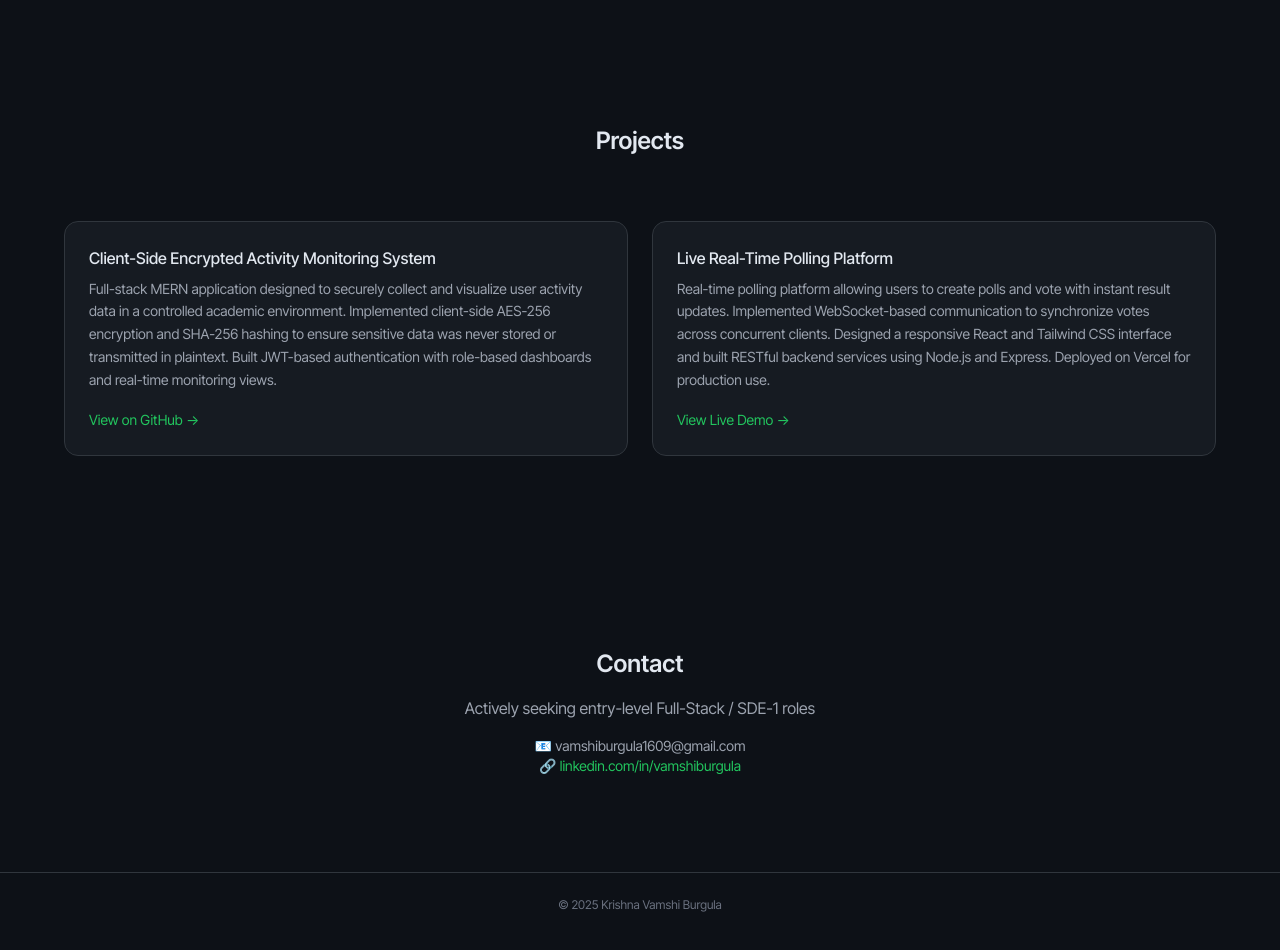
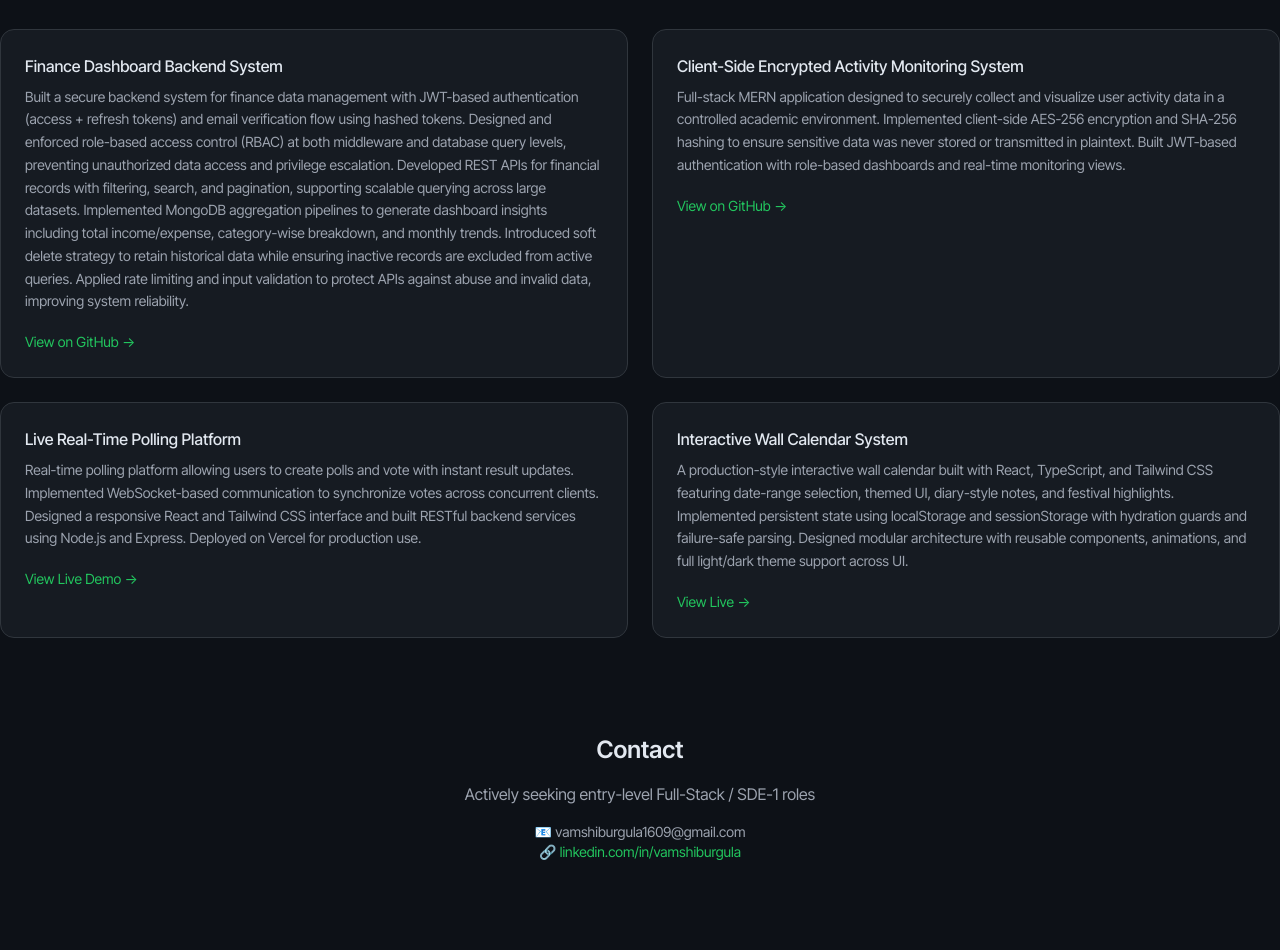
Before and after one commit to vamshiburgula/Portfolio, a plain HTML site: page index.html in a window 1280 px wide. Shown: the part 1900-2850 px from the top of the page. Drawn offline with nearby package versions, Linux system fonts and the light colour scheme.

Commit message:
Updated Projects secton

```diff
--- a/index.html
+++ b/index.html
@@ -183,25 +183,37 @@
 </section>
 
 <!-- PROJECTS -->
-<section id="projects" class="py-24 px-6">
-  <div class="max-w-6xl mx-auto">
-    <h2 class="text-2xl font-semibold mb-16 text-center" data-aos="fade-up">
-      Projects
-    </h2>
-
 <div class="grid md:grid-cols-2 gap-6">
 
-      <div class="card p-6" data-aos="fade-up">
+  <!-- FINANCE DASHBOARD (MAIN PROJECT) -->
+  <div class="card p-6">
+    <h3 class="font-medium mb-2">
+      Finance Dashboard Backend System
+    </h3>
+    <p class="text-sm text-gray-400 mb-4 leading-relaxed">
+      Built a secure backend system for finance data management with JWT-based authentication (access + refresh tokens) and email verification flow using hashed tokens.
+      Designed and enforced role-based access control (RBAC) at both middleware and database query levels, preventing unauthorized data access and privilege escalation.
+      Developed REST APIs for financial records with filtering, search, and pagination, supporting scalable querying across large datasets.
+      Implemented MongoDB aggregation pipelines to generate dashboard insights including total income/expense, category-wise breakdown, and monthly trends.
+      Introduced soft delete strategy to retain historical data while ensuring inactive records are excluded from active queries.
+      Applied rate limiting and input validation to protect APIs against abuse and invalid data, improving system reliability.
+    </p>
+    <a href="https://github.com/vamshiburgula/finance-dashboard/"
+       target="_blank"
+       class="text-node text-sm">
+      View on GitHub →
+    </a>
+  </div>
+
+  <!-- KEYLOGGER SYSTEM -->
+  <div class="card p-6">
     <h3 class="font-medium mb-2">
       Client-Side Encrypted Activity Monitoring System
     </h3>
     <p class="text-sm text-gray-400 mb-4 leading-relaxed">
-          Full-stack MERN application designed to securely collect and
-          visualize user activity data in a controlled academic
-          environment. Implemented client-side AES-256 encryption and
-          SHA-256 hashing to ensure sensitive data was never stored or
-          transmitted in plaintext. Built JWT-based authentication with
-          role-based dashboards and real-time monitoring views.
+      Full-stack MERN application designed to securely collect and visualize user activity data in a controlled academic environment.
+      Implemented client-side AES-256 encryption and SHA-256 hashing to ensure sensitive data was never stored or transmitted in plaintext.
+      Built JWT-based authentication with role-based dashboards and real-time monitoring views.
     </p>
     <a href="https://github.com/vamshiburgula/mern_login-app-for_keylogger"
        target="_blank"
@@ -210,16 +222,15 @@
     </a>
   </div>
 
-      <div class="card p-6" data-aos="fade-up" data-aos-delay="100">
+  <!-- REAL-TIME POLLING -->
+  <div class="card p-6">
     <h3 class="font-medium mb-2">
       Live Real-Time Polling Platform
     </h3>
     <p class="text-sm text-gray-400 mb-4 leading-relaxed">
-          Real-time polling platform allowing users to create polls and
-          vote with instant result updates. Implemented WebSocket-based
-          communication to synchronize votes across concurrent clients.
-          Designed a responsive React and Tailwind CSS interface and
-          built RESTful backend services using Node.js and Express.
+      Real-time polling platform allowing users to create polls and vote with instant result updates.
+      Implemented WebSocket-based communication to synchronize votes across concurrent clients.
+      Designed a responsive React and Tailwind CSS interface and built RESTful backend services using Node.js and Express.
       Deployed on Vercel for production use.
     </p>
     <a href="https://menti-polling-system.vercel.app/"
@@ -229,9 +240,24 @@
     </a>
   </div>
 
+  <!-- WALL CALENDAR (LAST AS REQUESTED) -->
+  <div class="card p-6">
+    <h3 class="font-medium mb-2">
+      Interactive Wall Calendar System
+    </h3>
+    <p class="text-sm text-gray-400 mb-4 leading-relaxed">
+      A production-style interactive wall calendar built with React, TypeScript, and Tailwind CSS featuring date-range selection, themed UI, diary-style notes, and festival highlights.
+      Implemented persistent state using localStorage and sessionStorage with hydration guards and failure-safe parsing.
+      Designed modular architecture with reusable components, animations, and full light/dark theme support across UI.
+    </p>
+    <a href="https://personal-wall-calendar.vercel.app/"
+       target="_blank"
+       class="text-node text-sm">
+      View Live →
+    </a>
   </div>
+
 </div>
-</section>
 
 <!-- CONTACT -->
 <section id="contact" class="py-24 px-6">
@@ -251,9 +277,7 @@
   </div>
 </section>
 
-<footer class="py-6 text-center text-xs text-gray-500 border-t border-border">
-  © 2025 Krishna Vamshi Burgula
-</footer>
+
 
 <script>
   AOS.init({
```
Lines whose indentation alone changed are shown as unchanged.
